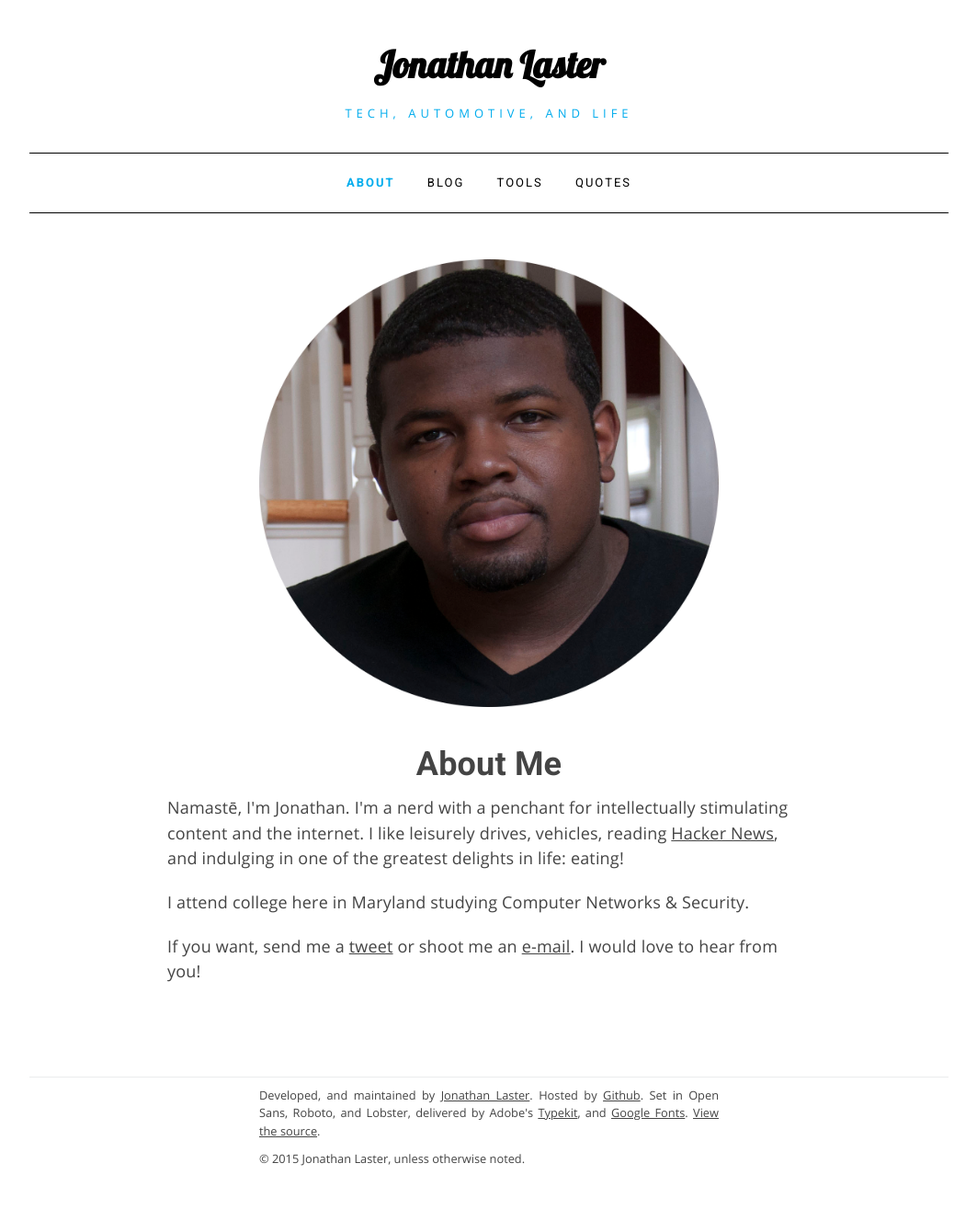
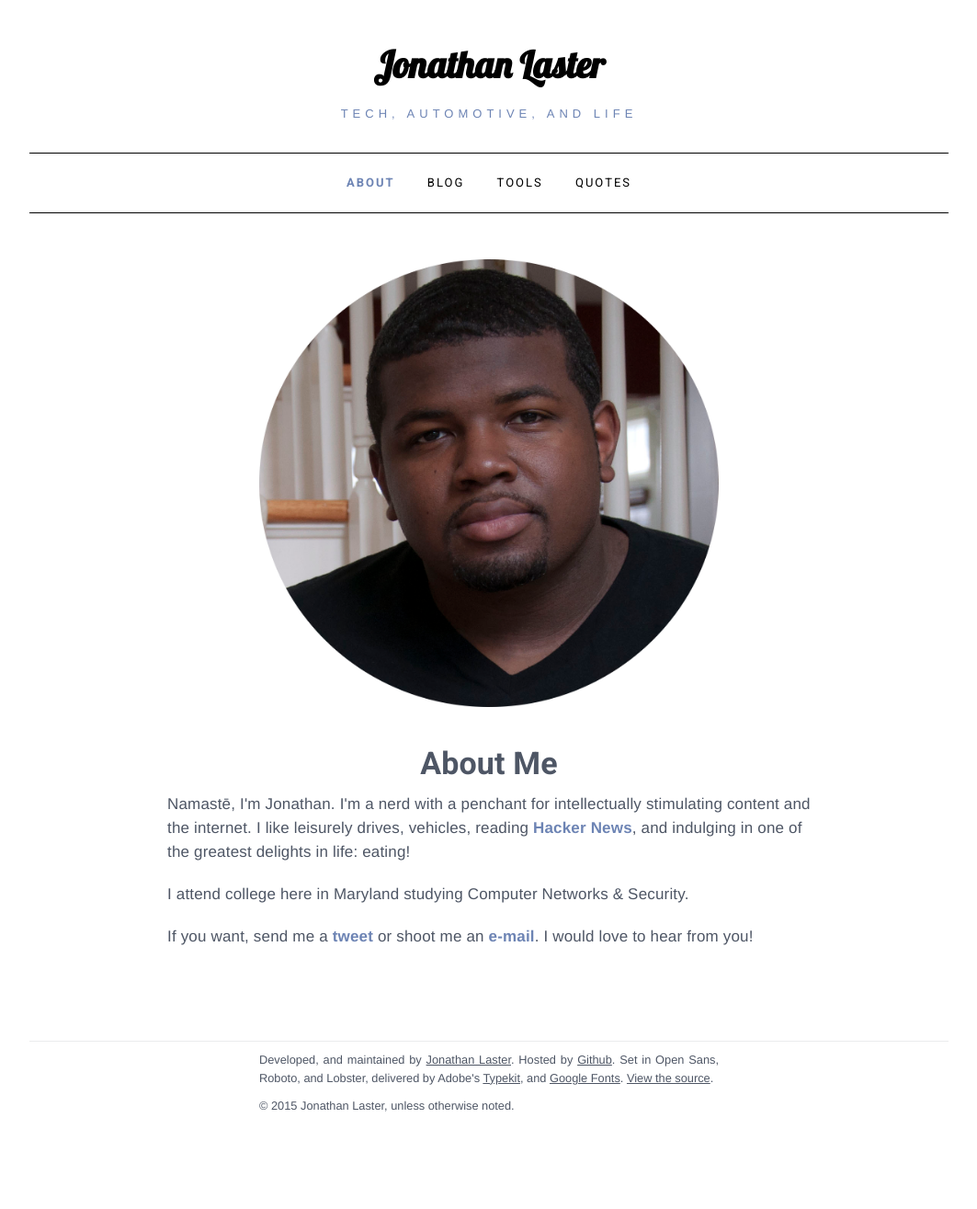
Before and after one commit to last-dev/jdl.io, a Jekyll site: the page built from index.html, in a window 1280 px wide. Shown: the whole page at 92% size, without its empty margins (108-1171 px from the left). Built offline with Jekyll 4.4.1, drawn with Linux system fonts in a browser that asks for light colours; nearby versions of some CDN libraries; after the commit the page ends 1257 px from its top, so only the background shows below that.

Commit message:
Link & Font Changes
Giving Helvetica another chance and changed theme color to a Facebook
blue.

```diff
--- a/css/main.sass
+++ b/css/main.sass
@@ -2,11 +2,11 @@
 # Front matter comment to ensure Jekyll properly reads file.
 ---
 
-$base-font-stack: 'OpenSans', arial, sans-serif
+$base-font-stack: helvetica, arial, sans-serif
 $title-font-stack: 'Roboto', sans-serif
-$content-font-size: 18px
-$content-font-color: #444
-$theme-color: #00aced
+$content-font-size: 17px
+$content-font-color: #4e5665
+$theme-color: #6d84b4
 
 
 //
@@ -252,7 +252,9 @@ blockquote
   letter-spacing: .01em
 
   a
-    color: $content-font-color
+    color: #6d84b4 // or #3b5998
+    text-decoration: none
+    font-weight: bold
 
     &:hover
       color: $theme-color
```
